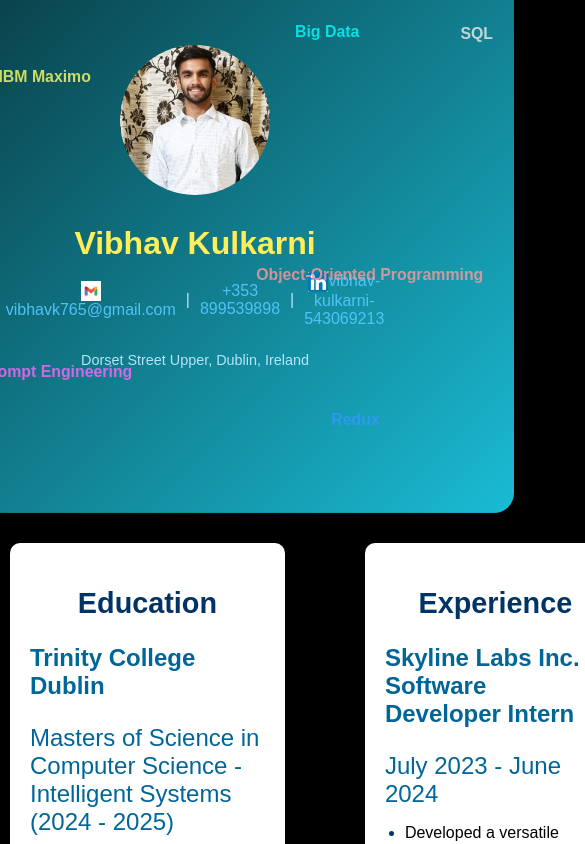
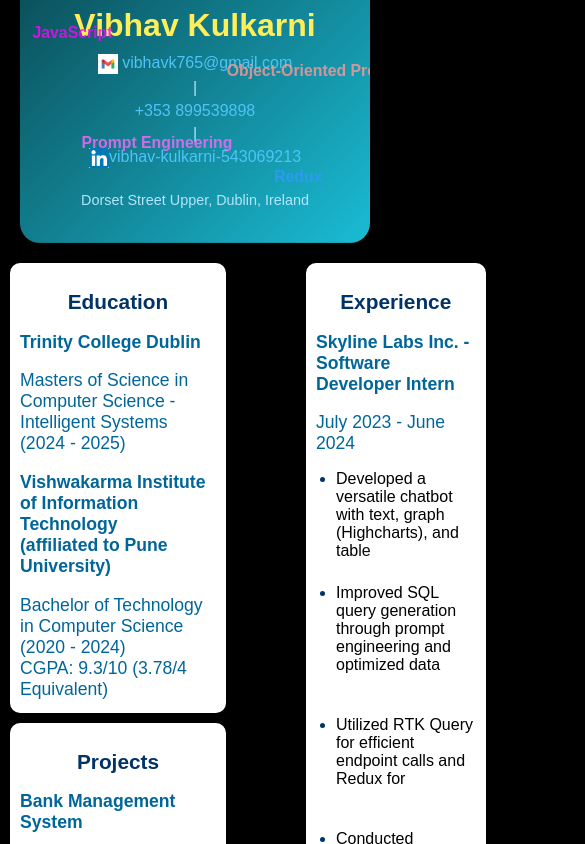
Before and after one commit to vibhavk7/vibhav-portfolio, a React (Create React App) app: page / in a window 390 px wide. Shown: the part 580-1424 px from the top of the page, 585 px wide, since content can reach past the window. Built offline with nearby package versions, Linux system fonts and the light colour scheme.

Commit message:
testing for mobile compatibility

```diff
--- a/src/css/Education.css
+++ b/src/css/Education.css
@@ -24,3 +24,47 @@
     color: #333333; /* Dark gray for body text */
     font-size: 1em;
   }
+
+
+  /* Mobile responsiveness */
+@media (max-width: 768px) {
+  .education-container {
+    padding: 15px;
+    margin-top: 15px;
+  }
+
+  .education-title {
+    font-size: 1.5em; /* Smaller font size for mobile */
+    margin-bottom: 8px;
+  }
+
+  .education-subtitle {
+    font-size: 1.3em; /* Slightly smaller subtitle font */
+    margin-bottom: 4px;
+  }
+
+  .education-body {
+    font-size: 0.9em; /* Slightly smaller body text */
+  }
+}
+
+@media (max-width: 480px) {
+  .education-container {
+    padding: 10px;
+    margin-top: 10px;
+  }
+
+  .education-title {
+    font-size: 1.3em; /* Further reduce font size for very small screens */
+    margin-bottom: 6px;
+  }
+
+  .education-subtitle {
+    font-size: 1.1em;
+    margin-bottom: 3px;
+  }
+
+  .education-body {
+    font-size: 0.85em;
+  }
+}
--- a/src/css/Experience.css
+++ b/src/css/Experience.css
@@ -45,3 +45,46 @@
 .experience-body li span {
   display: inline-block; /* Allow inline-block for animation */
 }
+
+/* Mobile responsiveness */
+@media (max-width: 768px) {
+  .experience-container {
+    padding: 15px; /* Reduced padding for tablets */
+    margin-top: 15px; /* Reduced margin for tablets */
+  }
+
+  .experience-title {
+    font-size: 1.5em; /* Smaller title font size for mobile */
+    margin-bottom: 8px;
+  }
+
+  .experience-subtitle {
+    font-size: 1.3em; /* Smaller subtitle font size */
+    margin-bottom: 4px;
+  }
+
+  .experience-body li {
+    margin-bottom: 8px; /* Adjust space between list items */
+  }
+}
+
+@media (max-width: 480px) {
+  .experience-container {
+    padding: 10px; /* Further reduced padding for small screens */
+    margin-top: 10px; /* Further reduced margin for small screens */
+  }
+
+  .experience-title {
+    font-size: 1.3em; /* Further reduce title font size */
+    margin-bottom: 6px;
+  }
+
+  .experience-subtitle {
+    font-size: 1.1em; /* Further reduce subtitle font size */
+    margin-bottom: 3px;
+  }
+
+  .experience-body li {
+    margin-bottom: 6px; /* Further reduce space between list items */
+  }
+}
--- a/src/css/Home.css
+++ b/src/css/Home.css
@@ -157,3 +157,33 @@
   color: #ffee58; /* Change color on hover */
   transform: scale(1.1); /* Enlarge slightly */
 }
+
+/* Mobile view adjustments */
+@media (max-width: 768px) {
+  .home-container {
+    padding: 20px;
+  }
+
+  .profile-summary {
+    font-size: 1.2em;
+    margin-top: 10px;
+  }
+
+  .profile-content {
+    margin-top: 40px;
+  }
+
+  .contact-info {
+    flex-direction: column;
+    gap: 5px;
+  }
+
+  .profile-image {
+    width: 120px;
+    height: 120px;
+  }
+
+  .word-cloud span {
+    font-size: calc(8px + 2vw); /* Smaller font for mobile */
+  }
+}
--- a/src/css/Projects.css
+++ b/src/css/Projects.css
@@ -24,3 +24,46 @@
     color: #333333; /* Dark gray for body text */
     font-size: 1em;
   }
+
+/* Mobile responsiveness */
+@media (max-width: 768px) {
+  .projects-container {
+      padding: 15px; /* Reduced padding for tablets */
+      margin-top: 15px; /* Reduced margin for tablets */
+  }
+
+  .projects-title {
+      font-size: 1.5em; /* Smaller title font size for mobile */
+      margin-bottom: 8px;
+  }
+
+  .projects-subtitle {
+      font-size: 1.3em; /* Smaller subtitle font size */
+      margin-bottom: 4px;
+  }
+
+  .projects-body {
+      font-size: 0.9em; /* Smaller body font size for mobile */
+  }
+}
+
+@media (max-width: 480px) {
+  .projects-container {
+      padding: 10px; /* Further reduced padding for small screens */
+      margin-top: 10px; /* Further reduced margin for small screens */
+  }
+
+  .projects-title {
+      font-size: 1.3em; /* Further reduce title font size */
+      margin-bottom: 6px;
+  }
+
+  .projects-subtitle {
+      font-size: 1.1em; /* Further reduce subtitle font size */
+      margin-bottom: 3px;
+  }
+
+  .projects-body {
+      font-size: 0.8em; /* Further reduce body font size for mobile */
+  }
+}
--- a/src/css/Volunteering.css
+++ b/src/css/Volunteering.css
@@ -24,3 +24,46 @@
     color: #333333; /* Dark gray for body text */
     font-size: 1em;
   }
+
+/* Mobile responsiveness */
+@media (max-width: 768px) {
+  .volunteering-container {
+      padding: 15px; /* Reduced padding for tablets */
+      margin-top: 15px; /* Reduced margin for tablets */
+  }
+
+  .volunteering-title {
+      font-size: 1.5em; /* Smaller title font size for mobile */
+      margin-bottom: 8px;
+  }
+
+  .volunteering-subtitle {
+      font-size: 1.3em; /* Smaller subtitle font size */
+      margin-bottom: 4px;
+  }
+
+  .volunteering-body {
+      font-size: 0.9em; /* Smaller body font size for mobile */
+  }
+}
+
+@media (max-width: 480px) {
+  .volunteering-container {
+      padding: 10px; /* Further reduced padding for small screens */
+      margin-top: 10px; /* Further reduced margin for small screens */
+  }
+
+  .volunteering-title {
+      font-size: 1.3em; /* Further reduce title font size */
+      margin-bottom: 6px;
+  }
+
+  .volunteering-subtitle {
+      font-size: 1.1em; /* Further reduce subtitle font size */
+      margin-bottom: 3px;
+  }
+
+  .volunteering-body {
+      font-size: 0.8em; /* Further reduce body font size for mobile */
+  }
+}
```
